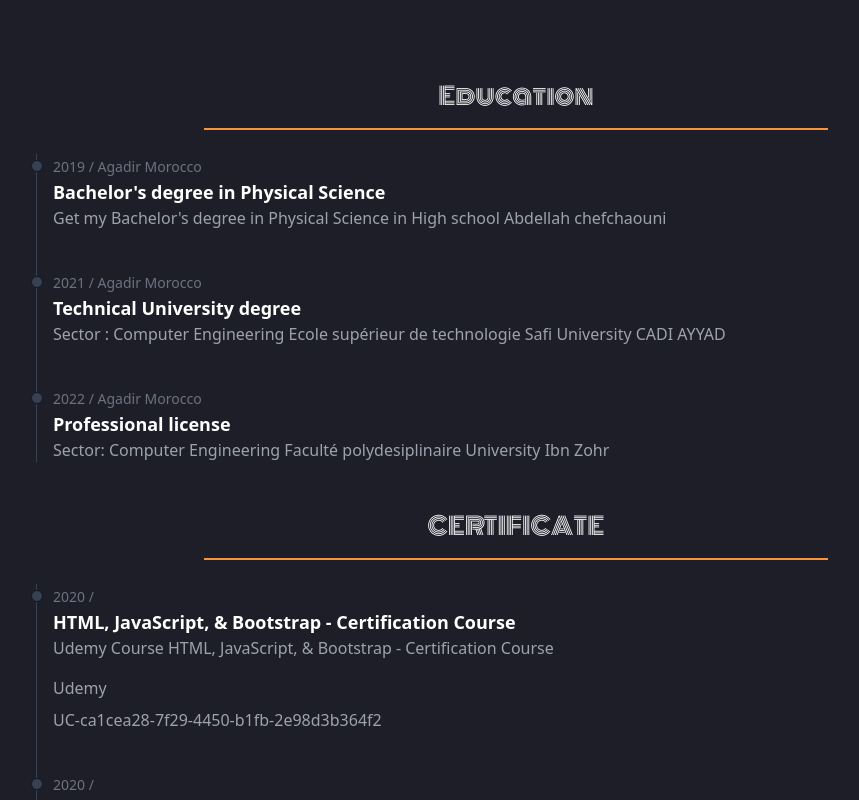
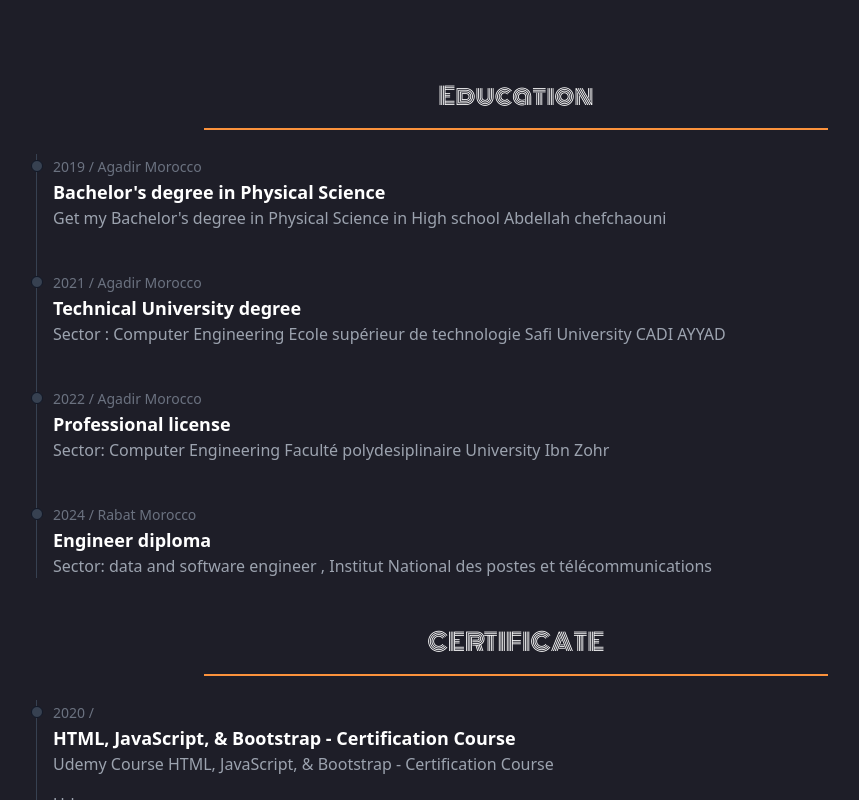
Before and after one commit to YounesBouchbouk/Personal-Portfolio, a Gatsby site: page / in a window 1280 px wide. Shown: the part 2000-2800 px from the top of the page, without its empty margins (124-983 px from the left). Built offline with nearby package versions, Linux system fonts and the light colour scheme; Gatsby itself is replaced by a stand-in of ours.

Commit message:
add Backend Master Class [Golang + Postgres + Kubernetes + gRPC] Certificat , and Engineer diploma

```diff
--- a/src/Data/Career.js
+++ b/src/Data/Career.js
@@ -19,6 +19,13 @@ export const Education = [
     description:
       "Sector: Computer Engineering  Faculté polydesiplinaire University Ibn Zohr  ",
     city: "Agadir Morocco",
+  },
+  {
+    year: "2024",
+    title: "Engineer diploma",
+    description:
+      "Sector: data and software engineer , Institut National des postes et télécommunications  ",
+    city: "Rabat Morocco",
   },
 ]
 
@@ -75,4 +82,11 @@ export const Certificat = [
     description: "NextJs basics , Static Generation  , Server-side Rendering",
     provider: "Udemy ",
   },
+  {
+    year: "2023",
+    title: "Backend Master Class [Golang + Postgres + Kubernetes + gRPC]",
+    description: "Golang ,Gin ,  CI/CD  , Kubernetes , docker , AWS  , gRPC ",
+    provider: "Udemy ",
+    Link: "soon",
+  },
 ]
```
